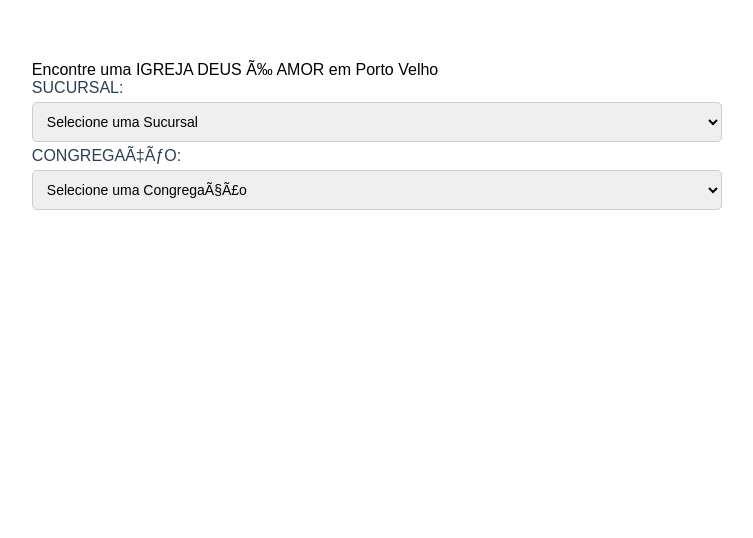
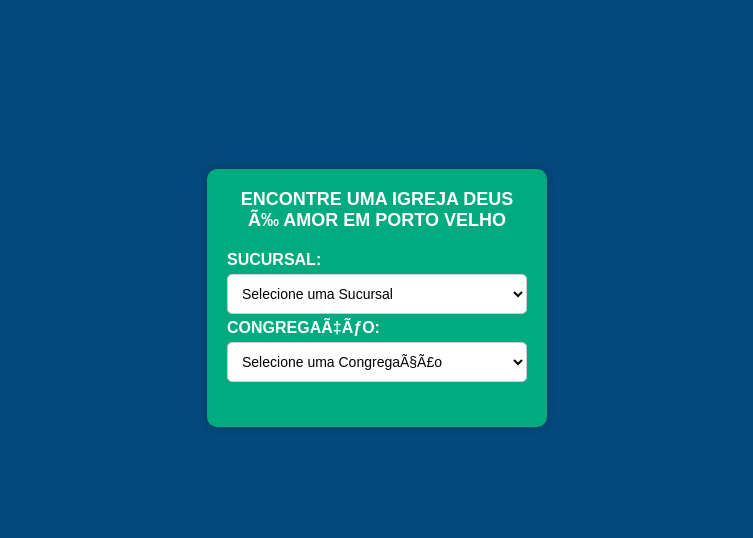
Before and after one commit to PHBelfort/encontrar-congregacao, a plain HTML site: page index.html in a window 1280 px wide. Shown: the part 102-640 px from the top of the page, without its empty margins (263-1016 px from the left). Drawn offline with Linux system fonts and the light colour scheme.

Commit message:
Update style.css
estilização

```diff
--- a/style.css
+++ b/style.css
@@ -2,7 +2,7 @@ body {
       margin: 0;
       padding: 0;
       font-family: Arial, sans-serif;
-      background-color: #ffffff11;
+      background-color: #04497B; /* Fundo azul */
     }
 
     .container {
@@ -13,9 +13,31 @@ body {
       min-height: 100vh;
     }
 
+    .login-box {
+      background-color: #00AB80; /* Cor de fundo */
+      border-radius: 10px;
+      box-shadow: 0px 0px 10px rgba(0, 0, 0, 0.2);
+      padding: 20px;
+      width: 300px;
+    }
+
+    .title {
+      font-size: 18px;
+      color: white; /* Cor do título */
+      margin-bottom: 20px; /* Distanciar o título das caixas de seleção */
+      text-align: center; /* Centralizado */
+      text-transform: uppercase; /* Em caixa alta */
+      font-weight: bold; /* Negrito */
+    }
+
+    .section-title {
+      font-weight: bold; /* Negrito para os títulos "SUCURSAL" e "CONGREGAÇÃO" */
+      color: white; /* Cor do título das seções */
+    }
+
     label {
       margin: 5px 0;
-      color: #2c3e50;
+      color: white; /* Textos das caixas de seleção */
     }
 
     select {
@@ -24,19 +46,21 @@ body {
       font-size: 14px;
       border: 1px solid #ccc;
       border-radius: 5px;
-      margin: 5px 0; /* Espaço nas laterais */
+      margin: 5px 0;
+      color: black; /* Textos das caixas de seleção */
+      background-color: #ffff; /* Cor de fundo das caixas de seleção */
     }
 
     #itemSelecionado {
       text-align: center;
-      color: #3498db;
+      color: #ffff;
       font-weight: bold;
       margin-top: 10px;
     }
 
     #map {
       width: 100%;
-      height: 300px;
+      height: 0px;
       margin-top: 20px;
     }
 
@@ -45,3 +69,10 @@ body {
       background-color: #f0f0f0;
       padding: 10px;
     }
+
+    .floating-box {
+      position: fixed;
+      top: 50%;
+      left: 50%;
+      transform: translate(-50%, -50%);
+    }
```
